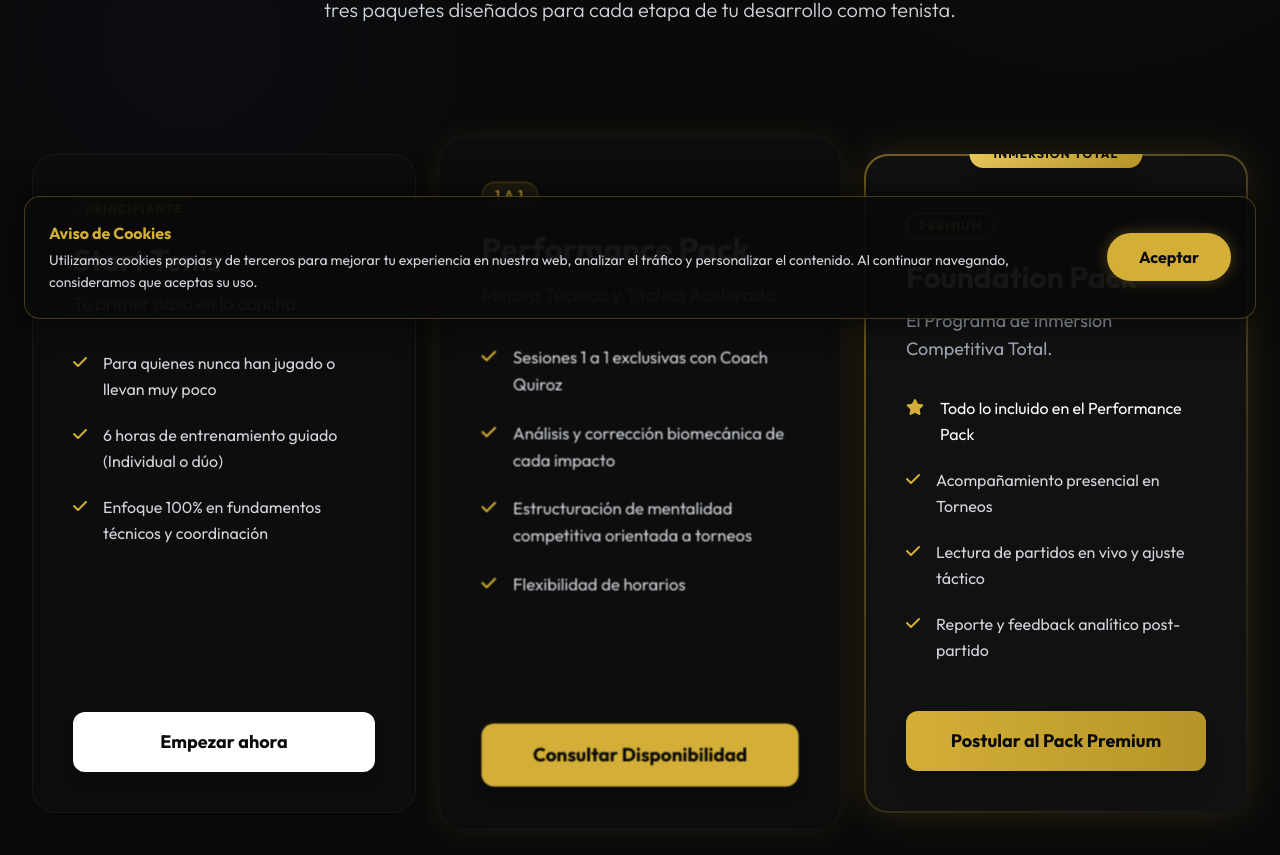
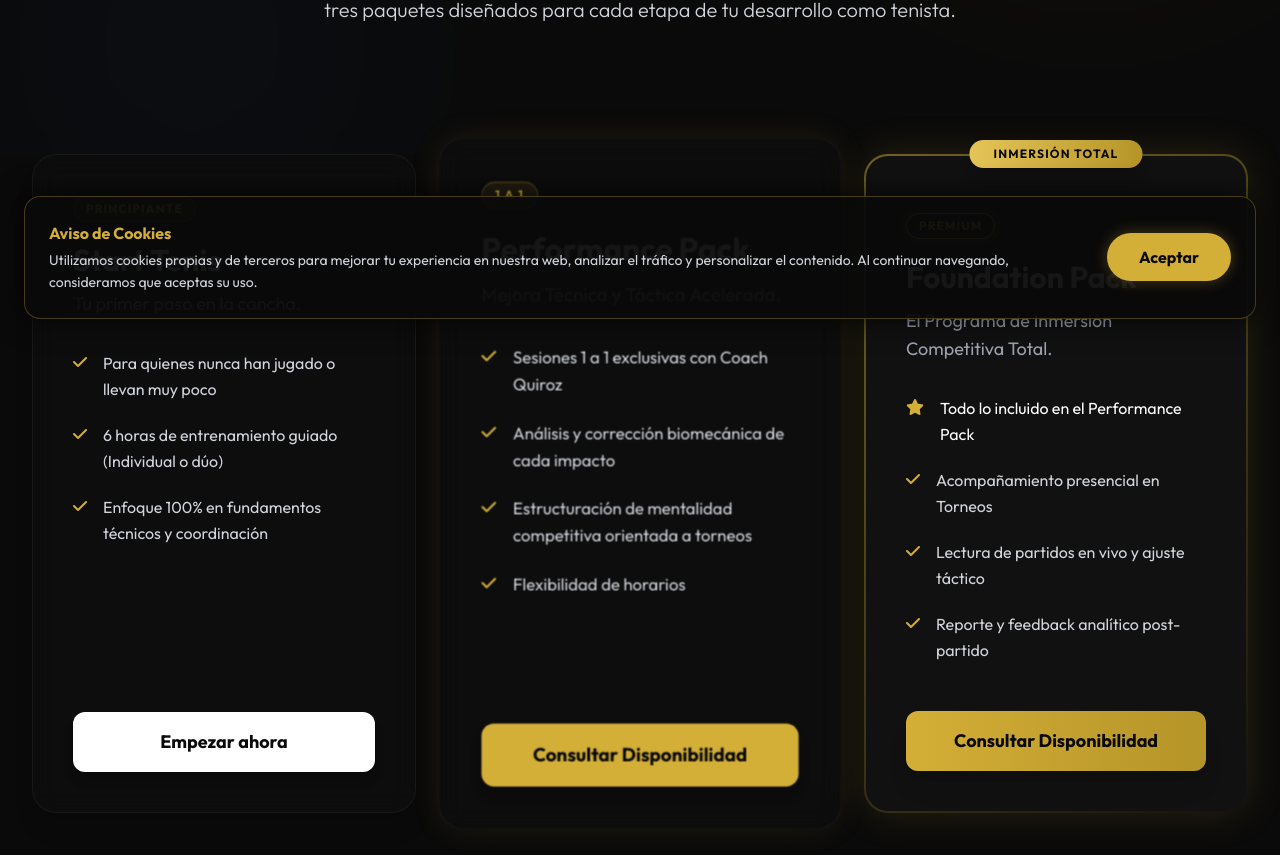
Before and after one commit to Nico-lab-cl/coach-quiroz, a Next.js app: page /programas/personalizados in a window 1280 px wide. Shown: the part 457-1312 px from the top of the page. Built offline with nearby package versions, Linux system fonts and the light colour scheme.

Commit message:
Fix UI overflow on premium label and update button text

```diff
--- a/app/page.jsx
+++ b/app/page.jsx
@@ -387,11 +387,11 @@ export default function Home() {
                                 </div>
 
                                 {/* Card 2: Foundation Pack (Premium) */}
-                                <div className="bg-gradient-to-br from-gold-500/40 to-black-800 rounded-3xl p-[2px] relative shadow-[0_0_40px_rgba(212,175,55,0.15)] flex flex-col hover:-translate-y-3 transition-transform duration-500 overflow-hidden group">
-                                    <div className="absolute inset-0 bg-gradient-to-b from-gold-500 to-gold-700 opacity-20 group-hover:opacity-40 transition-opacity duration-500"></div>
+                                <div className="bg-gradient-to-br from-gold-500/40 to-black-800 rounded-3xl p-[2px] relative shadow-[0_0_40px_rgba(212,175,55,0.15)] flex flex-col hover:-translate-y-3 transition-transform duration-500 group">
+                                    <div className="absolute inset-0 bg-gradient-to-b from-gold-500 to-gold-700 opacity-20 group-hover:opacity-40 transition-opacity duration-500 rounded-3xl"></div>
 
                                     <div className="bg-[#111] hover:bg-[#151515] transition-colors duration-500 rounded-[22px] p-10 h-full flex flex-col relative z-10">
-                                        <div className="absolute -top-4 left-1/2 transform -translate-x-1/2 bg-gradient-to-r from-gold-400 to-gold-600 text-black-900 px-6 py-1.5 rounded-full text-[10px] sm:text-xs font-bold uppercase tracking-widest shadow-lg">
+                                        <div className="absolute -top-4 left-1/2 transform -translate-x-1/2 bg-gradient-to-r from-gold-400 to-gold-600 text-black-900 px-6 py-1.5 rounded-full text-[10px] sm:text-xs font-bold uppercase tracking-widest shadow-lg whitespace-nowrap">
                                             Opción Premium
                                         </div>
                                         <div className="mb-8 mt-4">
--- a/app/programas/personalizados/page.jsx
+++ b/app/programas/personalizados/page.jsx
@@ -109,11 +109,11 @@ export default function Personalizados() {
                     </div>
 
                     {/* Pack 3: Foundation Pack */}
-                    <div className="bg-gradient-to-br from-gold-500/40 to-black-800 rounded-3xl p-[2px] relative shadow-[0_0_40px_rgba(212,175,55,0.15)] flex flex-col overflow-hidden group">
-                        <div className="absolute inset-0 bg-gradient-to-b from-gold-500 to-gold-700 opacity-20 group-hover:opacity-40 transition-opacity duration-500"></div>
+                    <div className="bg-gradient-to-br from-gold-500/40 to-black-800 rounded-3xl p-[2px] relative shadow-[0_0_40px_rgba(212,175,55,0.15)] flex flex-col group">
+                        <div className="absolute inset-0 bg-gradient-to-b from-gold-500 to-gold-700 opacity-20 group-hover:opacity-40 transition-opacity duration-500 rounded-3xl"></div>
 
                         <div className="bg-[#111] hover:bg-[#151515] transition-colors duration-500 rounded-[22px] p-10 h-full flex flex-col relative z-10">
-                            <div className="absolute -top-4 left-1/2 transform -translate-x-1/2 bg-gradient-to-r from-gold-400 to-gold-600 text-black-900 px-6 py-1.5 rounded-full text-[10px] sm:text-xs font-bold uppercase tracking-widest shadow-lg">
+                            <div className="absolute -top-4 left-1/2 transform -translate-x-1/2 bg-gradient-to-r from-gold-400 to-gold-600 text-black-900 px-6 py-1.5 rounded-full text-[10px] sm:text-xs font-bold uppercase tracking-widest shadow-lg whitespace-nowrap">
                                 Inmersión Total
                             </div>
                             <div className="mb-8 mt-4">
@@ -144,7 +144,7 @@ export default function Personalizados() {
                             <a href="https://wa.me/56932732917?text=Hola%20Coach%20Quiroz,%20quiero%20postular%20al%20Premium%20Foundation%20Pack."
                                 target="_blank" rel="noopener noreferrer"
                                 className="w-full text-center bg-gradient-to-r from-gold-500 to-gold-600 hover:from-gold-400 hover:to-gold-500 text-black-900 font-bold py-4 rounded-xl transition-all shadow-xl hover:shadow-gold-500/30 text-lg block">
-                                Postular al Pack Premium
+                                Consultar Disponibilidad
                             </a>
                         </div>
                     </div>
```
